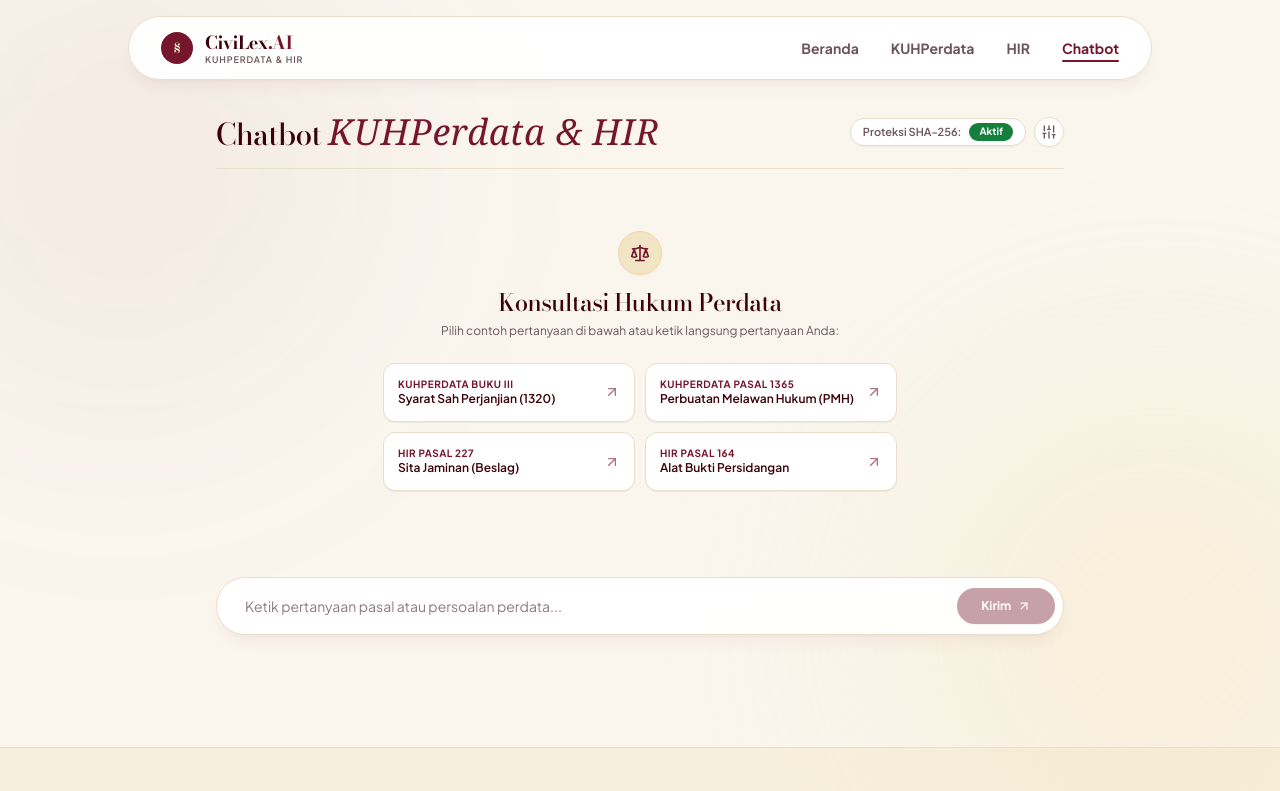
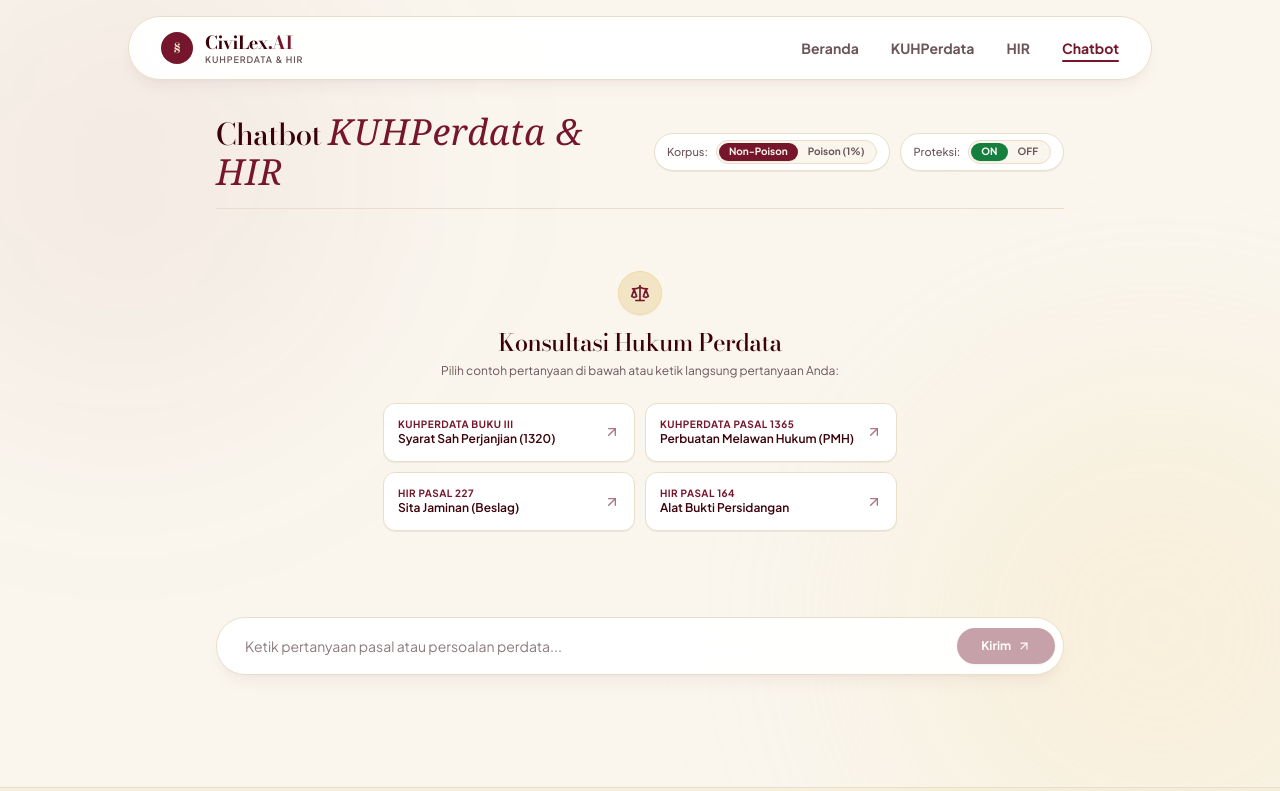
Before and after one commit to nisrinaatiqah/legal-rag-kuhperdata, a Next.js app in the folder perdata-app/: page /chat in a window 1280 px wide. Shown: the top 791 px of the page. Built offline with nearby package versions, Linux system fonts and the light colour scheme; a web font is replaced by a local one.

Commit message:
feat(chat): expose explicit Korpus (Non-Poison vs Poison) and Proteksi (ON vs OFF) toggles for thesis evaluation

```diff
--- a/perdata-app/app/chat/page.tsx
+++ b/perdata-app/app/chat/page.tsx
@@ -149,8 +149,8 @@ function ChatContent() {
 
   return (
     <div className="max-w-4xl mx-auto px-6 flex flex-col gap-6 pb-12 font-body">
-      {/* Compact Header in Hybrid B + D */}
-      <div className="flex items-center justify-between border-b border-[#E8DEC9] pb-4">
+      {/* Compact Header in Hybrid B + D with Direct Testing Controls */}
+      <div className="flex flex-col sm:flex-row sm:items-center justify-between border-b border-[#E8DEC9] pb-4 gap-4">
         <div>
           <h1 className="font-bodoni text-2xl sm:text-3xl font-medium tracking-tight text-[#3B010B]">
             Chatbot{' '}
@@ -160,60 +160,67 @@ function ChatContent() {
           </h1>
         </div>
 
-        {/* Essential Defense Toggle */}
-        <div className="flex items-center gap-2 shrink-0">
-          <div className="flex items-center gap-2 px-3 py-1 rounded-full bg-white/95 border border-[#E8DEC9] shadow-xs text-xs font-semibold text-[#2A171A] font-sans">
-            <span className="text-[11px] text-[#6B5559]">Proteksi SHA-256:</span>
+        {/* 2 Direct Testing Controls: Korpus (Poison/Non-Poison) & Proteksi (ON/OFF) */}
+        <div className="flex flex-wrap items-center gap-2.5 shrink-0">
+          {/* Korpus: Non-Poison vs Poison */}
+          <div className="flex items-center gap-2 px-3 py-1.5 rounded-full bg-white border border-[#E8DEC9] shadow-2xs text-xs font-sans">
+            <span className="text-[11px] text-[#6B5559] font-medium">Korpus:</span>
+            <div className="flex items-center bg-[#FAF6EE] p-0.5 rounded-full border border-[#E8DEC9]">
               <button
-              onClick={() => setEnableDefense(!enableDefense)}
+                type="button"
+                onClick={() => setCorpusScenario('kuhperdata_hir_bgem3')}
                 className={`px-2.5 py-0.5 rounded-full text-[10px] font-bold transition-all ${
-                enableDefense
-                  ? 'bg-[#15803d] text-white shadow-xs'
-                  : 'bg-[#75162D] text-[#F2E5C6]'
+                  corpusScenario === 'kuhperdata_hir_bgem3'
+                    ? 'bg-[#75162D] text-[#FAF6EE] shadow-2xs'
+                    : 'text-[#6B5559] hover:text-[#3B010B]'
                 }`}
               >
-              {enableDefense ? 'Aktif' : 'Nonaktif'}
+                Non-Poison
               </button>
-          </div>
-
               <button
-            onClick={() => setShowDemoOptions(!showDemoOptions)}
-            className="p-1.5 rounded-full bg-white/95 border border-[#E8DEC9] text-[#6B5559] hover:text-[#3B010B] transition-colors shadow-xs"
-            title="Pengaturan Korpus Pengujian"
+                type="button"
+                onClick={() => setCorpusScenario('kuhperdata_hir_bgem3_p1pct')}
+                className={`px-2.5 py-0.5 rounded-full text-[10px] font-bold transition-all ${
+                  corpusScenario === 'kuhperdata_hir_bgem3_p1pct'
+                    ? 'bg-[#c2410c] text-white shadow-2xs'
+                    : 'text-[#6B5559] hover:text-[#3B010B]'
+                }`}
               >
-            <Sliders className="w-4 h-4" />
+                Poison (1%)
               </button>
             </div>
           </div>
 
-      {/* Hidden Collapsible Options for Evaluation / Attack Simulation */}
-      {showDemoOptions && (
-        <div className="p-3.5 rounded-2xl bg-[#F2E5C6]/50 border border-[#F2D9A0] text-xs flex flex-col sm:flex-row items-center justify-between gap-3 font-sans shadow-xs">
-          <span className="text-[#560B18] font-semibold">Korpus Pengujian (Knowledge Poisoning Test):</span>
-          <div className="flex items-center gap-2">
+          {/* Proteksi: ON vs OFF */}
+          <div className="flex items-center gap-2 px-3 py-1.5 rounded-full bg-white border border-[#E8DEC9] shadow-2xs text-xs font-sans">
+            <span className="text-[11px] text-[#6B5559] font-medium">Proteksi:</span>
+            <div className="flex items-center bg-[#FAF6EE] p-0.5 rounded-full border border-[#E8DEC9]">
               <button
-              onClick={() => setCorpusScenario('kuhperdata_hir_bgem3')}
-              className={`px-3 py-1.5 rounded-full text-xs font-bold transition-all ${
-                corpusScenario === 'kuhperdata_hir_bgem3'
-                  ? 'bg-[#75162D] text-white shadow-xs'
-                  : 'bg-white text-[#560B18] border border-[#E8DEC9]'
+                type="button"
+                onClick={() => setEnableDefense(true)}
+                className={`px-2.5 py-0.5 rounded-full text-[10px] font-bold transition-all ${
+                  enableDefense
+                    ? 'bg-[#15803d] text-white shadow-2xs'
+                    : 'text-[#6B5559] hover:text-[#3B010B]'
                 }`}
               >
-              Korpus Asli (Clean)
+                ON
               </button>
               <button
-              onClick={() => setCorpusScenario('kuhperdata_hir_bgem3_p1pct')}
-              className={`px-3 py-1.5 rounded-full text-xs font-bold transition-all ${
-                corpusScenario === 'kuhperdata_hir_bgem3_p1pct'
-                  ? 'bg-[#75162D] text-white shadow-xs'
-                  : 'bg-white text-[#560B18] border border-[#E8DEC9]'
+                type="button"
+                onClick={() => setEnableDefense(false)}
+                className={`px-2.5 py-0.5 rounded-full text-[10px] font-bold transition-all ${
+                  !enableDefense
+                    ? 'bg-[#b91c1c] text-white shadow-2xs'
+                    : 'text-[#6B5559] hover:text-[#3B010B]'
                 }`}
               >
-              Simulasi Serangan (1% Poisoned)
+                OFF
               </button>
             </div>
           </div>
-      )}
+        </div>
+      </div>
 
       {/* Conversation Thread */}
       <div className="min-h-[360px] flex flex-col gap-6 font-sans">
--- a/perdata-app/app/components/SecurityBadge.tsx
+++ b/perdata-app/app/components/SecurityBadge.tsx
@@ -1,6 +1,6 @@
 'use client';
 
-import { ShieldAlert, AlertTriangle, Eye, ChevronDown, ChevronUp } from 'lucide-react';
+import { ShieldAlert, AlertTriangle, Eye, ChevronDown, ChevronUp, ShieldCheck } from 'lucide-react';
 import { useState } from 'react';
 
 export interface BlockedPasal {
@@ -32,8 +32,20 @@ export default function SecurityBadge({ defense }: { defense: DefenseStatusProps
 
   return (
     <div className="w-full">
-      {/* Alert only shown if manipulation/poison attempt is actively detected and quarantined */}
+      {/* 1. Authentic & Protected */}
+      {isAuthentic && defense.is_defense_active && (
+        <div className="rounded-xl px-3.5 py-2 mb-3 bg-[#f0fdf4] border border-[#bbf7d0] text-[#166534] flex items-center justify-between text-xs font-sans">
+          <div className="flex items-center gap-1.5 font-medium">
+            <ShieldCheck className="w-4 h-4 text-[#16a34a] shrink-0" />
+            <span>Naskah Terverifikasi Otentik (Integritas Valid)</span>
+          </div>
+          <span className="text-[10px] font-bold px-2 py-0.5 rounded-full bg-[#dcfce7] text-[#15803d]">
+            Protected
+          </span>
+        </div>
+      )}
 
+      {/* 2. Blocked Poison Attempt */}
       {isBlocked && (
         <div className="rounded-xl p-4 bg-[#fef2f2] border border-[#fecaca] text-[#991b1b] flex flex-col gap-2">
           <div className="flex items-center justify-between">
```
Lines whose indentation alone changed are shown as unchanged.
